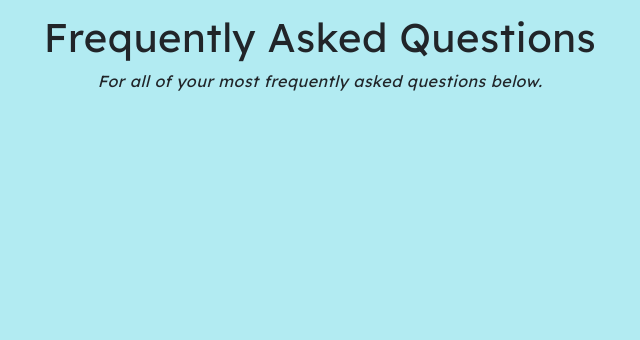
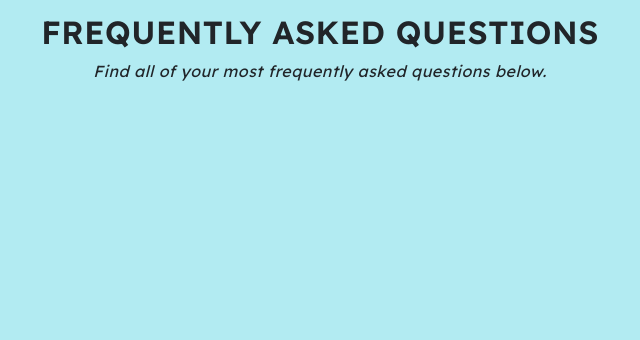
Before and after one commit to hannahro15/Nov24Hackathon, a Django app: page /faq/ in a window 1400 px wide. Shown: the part 87-427 px from the top of the page, without its empty margins (380-1020 px from the left). Run offline with Django 5.2, Linux system fonts and the light colour scheme; data that the repository does not hold is empty.

Commit message:
Add styling to make all titles and subtitles consistent (#122)

```diff
--- a/contact/templates/contact/contact.html
+++ b/contact/templates/contact/contact.html
@@ -1,6 +1,6 @@
 {% extends "base.html" %} {% load static %} {% block content %}
-<h1 class="text-center contact-title">Contact Us!</h1>
-<p class="text-center fst-italic">
+<h2 class="text-center page-titles">Contact Us</h2>
+<p class="text-center page-subtitles">
   Please contact us if you have any queries regarding our text-speech app.
 </p>
 <form>
--- a/contact/templates/contact/faq.html
+++ b/contact/templates/contact/faq.html
@@ -1,9 +1,9 @@
 {% extends "base.html" %} {% load static %} {% block content %}
 
 <div class="faq-page-container">
-  <h1 class="text-center">Frequently Asked Questions</h1>
-  <p class="text-center fst-italic">
-    For all of your most frequently asked questions below.
+  <h2 class="text-center page-titles">Frequently Asked Questions</h2>
+  <p class="text-center page-subtitles">
+    Find all of your most frequently asked questions below.
   </p>
   {% for faq in faq_list %}
   <div class="faq-questions-container bg-white">
--- a/static/css/styles.css
+++ b/static/css/styles.css
@@ -7,6 +7,15 @@ body {
   min-height: 100vh;
   display: flex;
   flex-direction: column;
+}
+
+.page-titles {
+  text-transform: uppercase;
+  font-weight: 600;
+}
+
+.page-subtitles {
+  font-style: italic;
 }
 
 /*-----------------------------Colour schemes variables -----------*/
--- a/team_app/templates/team_app/team_app.html
+++ b/team_app/templates/team_app/team_app.html
@@ -1,7 +1,7 @@
 {% extends "base.html" %} {% load static %} {% block content %}
 <div class="container text-center">
-  <h2 class="fw-bold">MEET THE TALENTED TEAM</h2>
-  <p class="font-italic">
+  <h2 class="text-center page-titles">Meet the talented team</h2>
+  <p class="page-subtitles">
     “The strength of the team is each individual member. The strength of each
     member is the team.” – Phil Jackson
   </p>
--- a/text_to_speech/templates/text_to_speech/text_to_speech.html
+++ b/text_to_speech/templates/text_to_speech/text_to_speech.html
@@ -3,10 +3,10 @@
 {% load static %}
 
 {% block content %}
-  <h1 class="text-center fst-italic">
+  <h2 class="text-center page-titles">
     Text to Speech App
-  </h1>
-  <p class="text-center">
+  </h2>
+  <p class="text-center page-subtitles">
     Feel free to explore this app below!
   </p>
   <section id="app-section"
```
